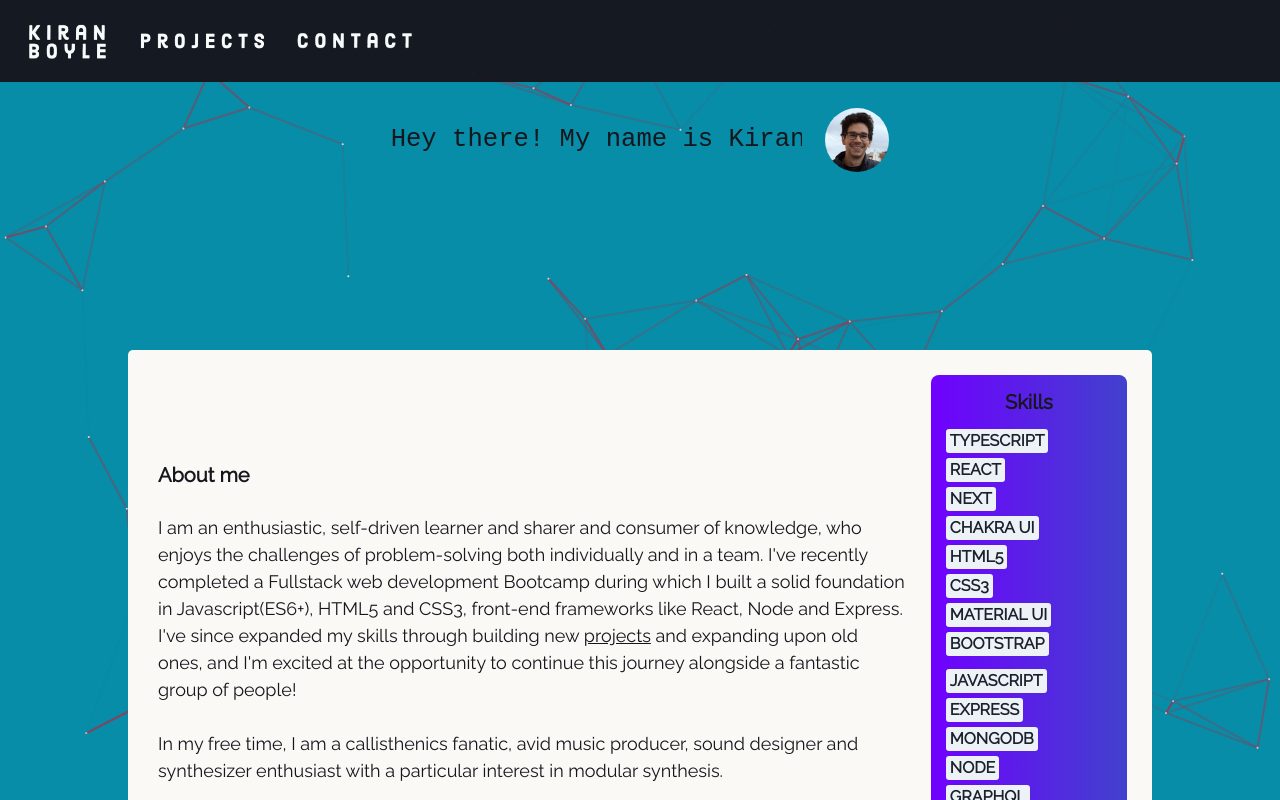
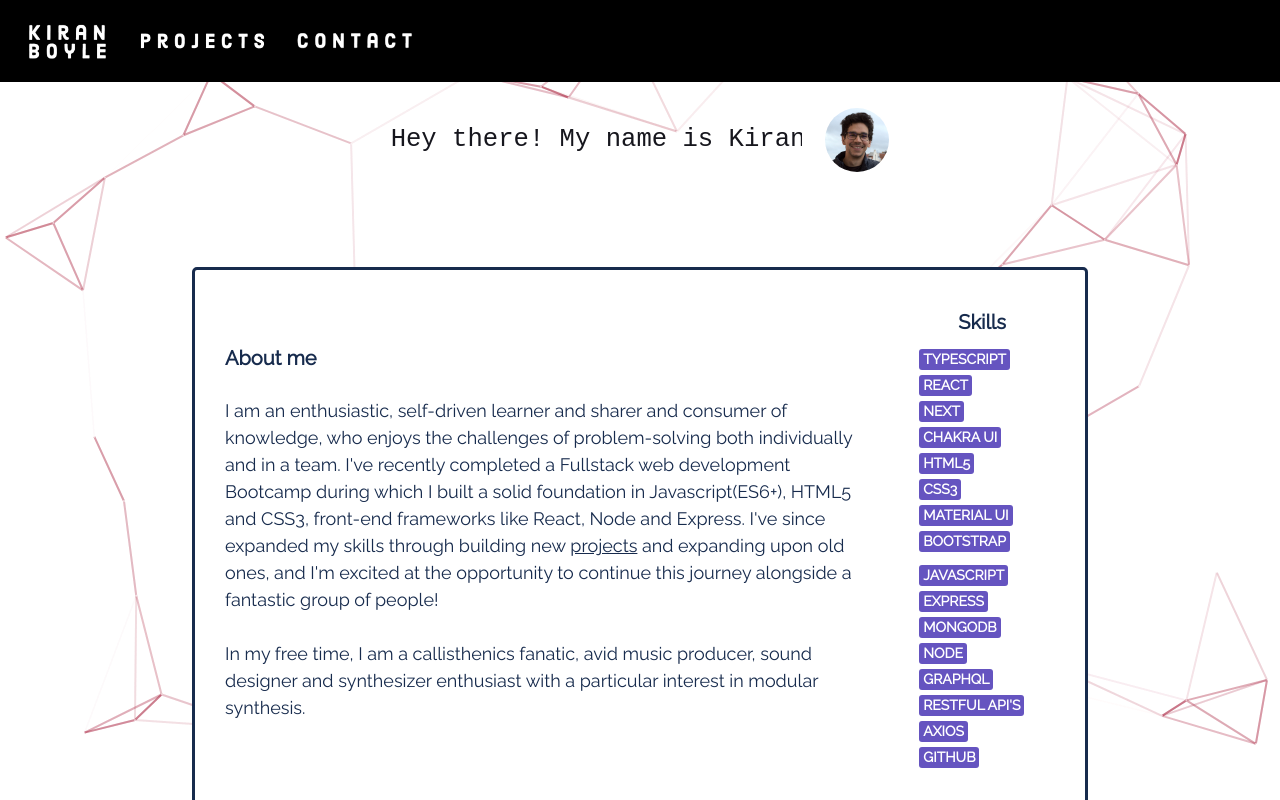
Before and after one commit to AKiranB/portfolio-with-nextjs, a Next.js app: page / in a window 1280 px wide. Shown: the top 800 px of the page. Built offline with nearby package versions, Linux system fonts and the light colour scheme.

Commit message:
add color palette

```diff
--- a/src/components/about/About.js
+++ b/src/components/about/About.js
@@ -10,30 +10,29 @@ import {
 } from "@chakra-ui/react";
 import { skillsDataLeft } from "../../constants/skillsData";
 import { skillsDataRight } from "../../constants/skillsData";
-import boxShadow from "../../constants/boxShadow";
+import { theme } from "../../constants/colors";
 
 const About = () => {
   return (
-    <div className="about-container">
-      <Center>
+
+    <Center width={['40%', '70%']}>
       <Flex
         justifyContent="center"
         alignItems="center"
-          width="80%"
-          minWidth="800px"
         flexDirection={"row"}
         mb={"0"}
-          mt={"10%"}
-          backgroundColor={"#FAF9F6"}
+        mt={"5%"}
+        backgroundColor={theme.primary.white}
         borderRadius={"5px"}
+        border={`3px solid ${theme.primary.body}`}
         height={"auto"}
       >
         <Flex mb={"40px"} pl={"30px"} flexDirection={"column"}>
-            <Heading color={"black"} fontSize={["sm", "xl"]}>
+          <Heading marginTop={'30px'} color={theme.primary.body} fontSize={["sm", "xl"]}>
             {" "}
             About me
           </Heading>
-            <Box color={"black"} padding={0} fontSize={["sm", "md", "lg"]}>
+          <Box color={theme.primary.body} padding={0} fontSize={["sm", "md", "lg"]}>
             <br />I am an enthusiastic, self-driven learner and sharer and
             consumer of knowledge, who enjoys the challenges of
             problem-solving both individually and in a team. I've recently
@@ -61,9 +60,9 @@ const About = () => {
           direction={"column"}
           justifyContent={"flex-start"}
           alignItems={"center"}
-            bgGradient="linear(to-l,  #4141cd,  #7000ff )"
+
         >
-            <Heading mb={"10px"} fontSize={["sm", "xl"]}>
+          <Heading color={theme.primary.body} mb={"10px"} fontSize={["sm", "xl"]}>
             {" "}
             Skills{" "}
           </Heading>
@@ -77,7 +76,7 @@ const About = () => {
                 {skillsDataLeft.map((skill, i) => {
                   return (
                     <WrapItem pt={"5px"} key={i}>
-                        <Badge borderRadius={"3px"} fontSize={["sm", "md"]}>
+                      <Badge color={theme.primary.white} backgroundColor={theme.secondary.purple} borderRadius={"3px"} fontSize={["sm"]}>
                         {skill}
                       </Badge>
                     </WrapItem>
@@ -88,7 +87,7 @@ const About = () => {
                 {skillsDataRight.map((skill, i) => {
                   return (
                     <WrapItem pt={"5px"} key={i}>
-                        <Badge borderRadius={"3px"} fontSize={["sm", "md"]}>
+                      <Badge color={theme.primary.white} backgroundColor={theme.secondary.purple} fontSize={["sm"]} colorScheme={'black'} borderRadius={"3px"} >
                         {skill}
                       </Badge>
                     </WrapItem>
@@ -100,7 +99,7 @@ const About = () => {
         </Flex>
       </Flex>
     </Center>
-    </div>
+
   );
 };
 
--- a/src/components/chakra/Container.js
+++ b/src/components/chakra/Container.js
@@ -1,4 +1,5 @@
 import { Flex, useColorMode } from "@chakra-ui/react";
+import { theme } from "../../constants/colors";
 
 export const Container = (props) => {
   const { colorMode } = useColorMode();
@@ -8,7 +9,7 @@ export const Container = (props) => {
     <Flex
       direction="column"
       alignItems="center"
-      bgColor={"#078da8"}
+      bgColor={theme['background']}
       color={color[colorMode]}
       {...props}
     />
--- a/src/components/nav/Navbar.js
+++ b/src/components/nav/Navbar.js
@@ -20,9 +20,9 @@ const Navbar = (props) => {
             justify="space-between"
             wrap="wrap"
             padding={2}
-            bg="black"
+            bg='#000000'
             color="white"
-            opacity={'97%'}
+            opacity={'100%'}
             position={'fixed'}
             width='100%'
             {...props}
--- a/src/components/skills/SkillCard.js
+++ b/src/components/skills/SkillCard.js
@@ -5,7 +5,6 @@ import {
   Text,
   List,
   ListItem,
-  Heading,
 } from "@chakra-ui/react";
 
 const SkillCard = ({ skillsData }) => {
@@ -16,7 +15,7 @@ const SkillCard = ({ skillsData }) => {
       direction={"column"}
       justifyContent={"flex-start"}
       alignItems={"center"}
-      bgGradient="linear(to-l,  #4141cd,  #7000ff )"
+
     >
       <Box m="10px" p="10px" w="15vw">
         <Text textAlign={"center"}>
--- /dev/null
+++ b/src/constants/colors.js
@@ -0,0 +1,30 @@
+export const theme = {
+    'black': '#172B4D',
+    'white': '#0052CC',
+    'background': '#FFFFFF',
+
+    primary: {
+        actions: '#0052CC',
+        body: '#172B4D',
+        white: '#FFFFFF',
+    },
+    secondary: {
+        red: '#FF5630',
+        yellow: '#FFAB00',
+        green: '#36B37E',
+        teal: '#00B8D9',
+        purple: '#6554C0',
+    },
+    neutral: {
+        900: '#091E42',
+        800: '#172B4D',
+        700: '#253858',
+        600: '#344563',
+        500: '#42526E',
+        400: '#505F79',
+        300: '#5E6C84',
+        200: '#6B778C',
+        100: '#7A869A',
+        0: '#8993A4',
+    }
+}
```
Lines whose indentation alone changed are shown as unchanged.
